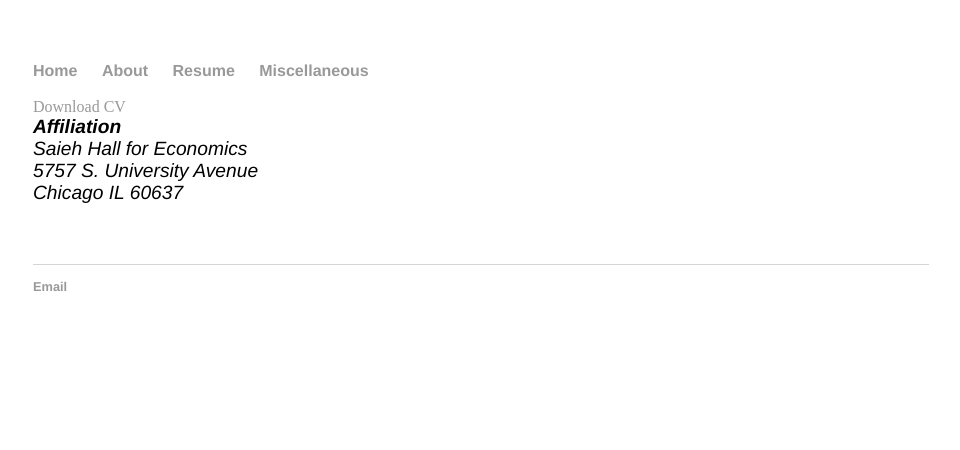
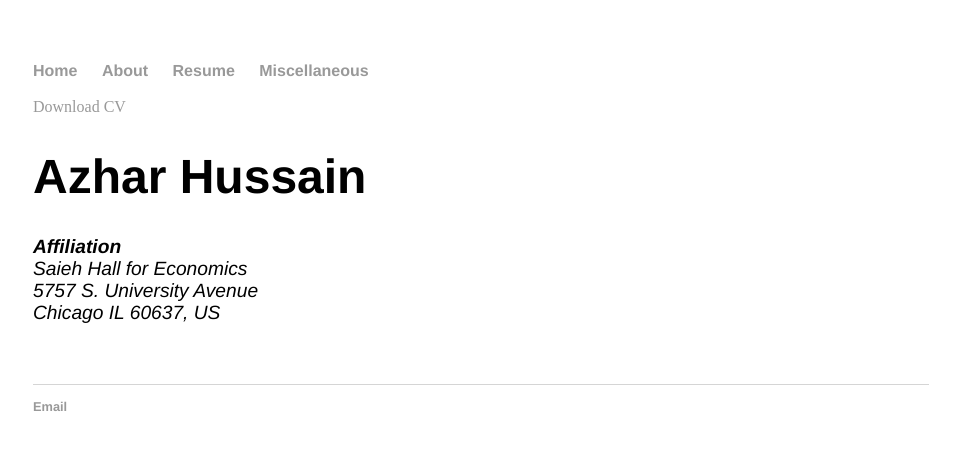
Before and after one commit to azharhsain/azharhsain.github.io, a Jekyll site: the page built from cv/index.html, in a window 1280 px wide. Shown: the top 450 px of the page, without its empty margins (159-1119 px from the left). Built offline with Jekyll 4.4.1, drawn with Linux system fonts in a browser that asks for light colours.

Commit message:
Changed index

```diff
--- a/cv/index.html
+++ b/cv/index.html
@@ -4,11 +4,12 @@ title: Azhar Hussain
 ---
 
 	<div class="cv">
-		<a href="https://github.com/azharh221091/azharh221091.github.io/tree/master/image/CV_Final.pdf" target="_blank" title="Download CV">Download CV</a>
+		<a href="/CV_Final.pdf" target="_blank" title="Download CV">Download CV</a>
+					<h1>Azhar Hussain</h1>
 					<address>
 					<strong>Affiliation</strong><br>
 					Saieh Hall for Economics <br>
 					5757 S. University Avenue <br>
-					Chicago IL 60637<br>
+					Chicago IL 60637, US<br>
 					</address>
 	</div>
```
Also changed, not shown: 2 other files.
